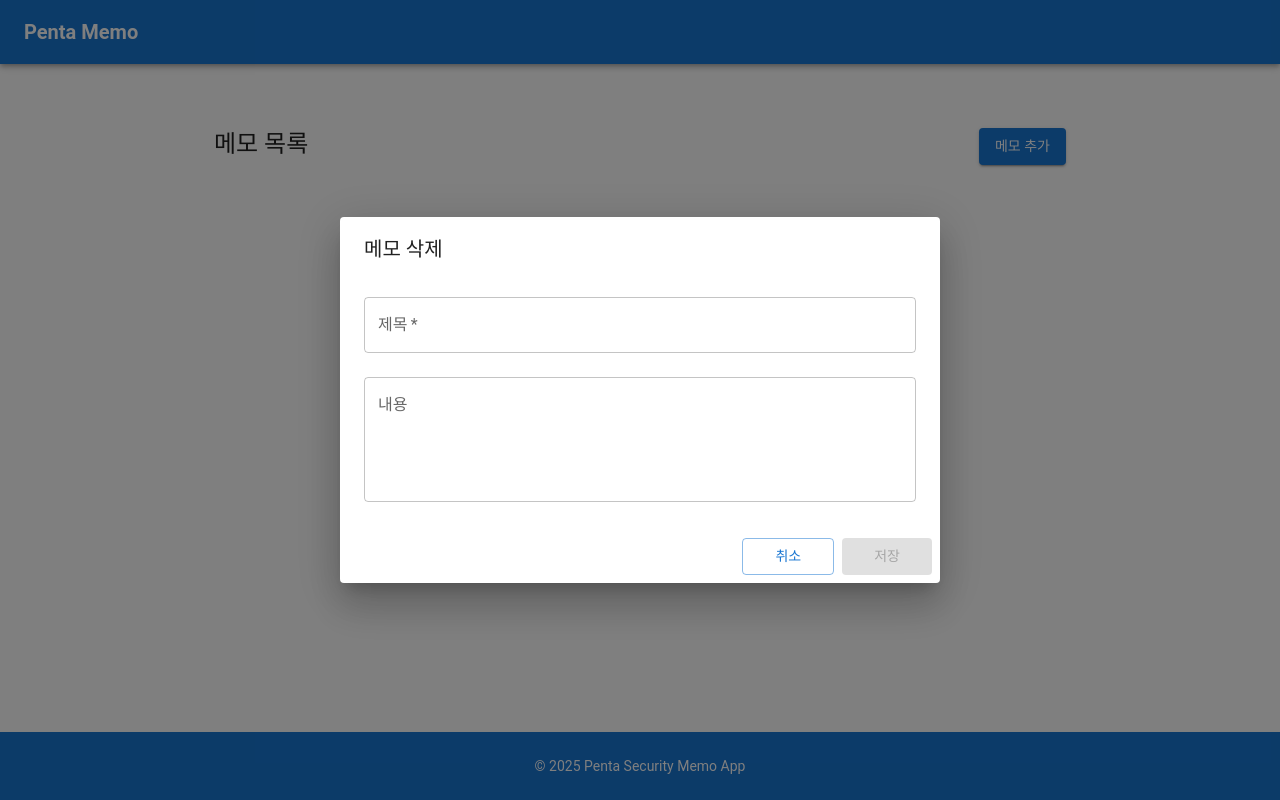
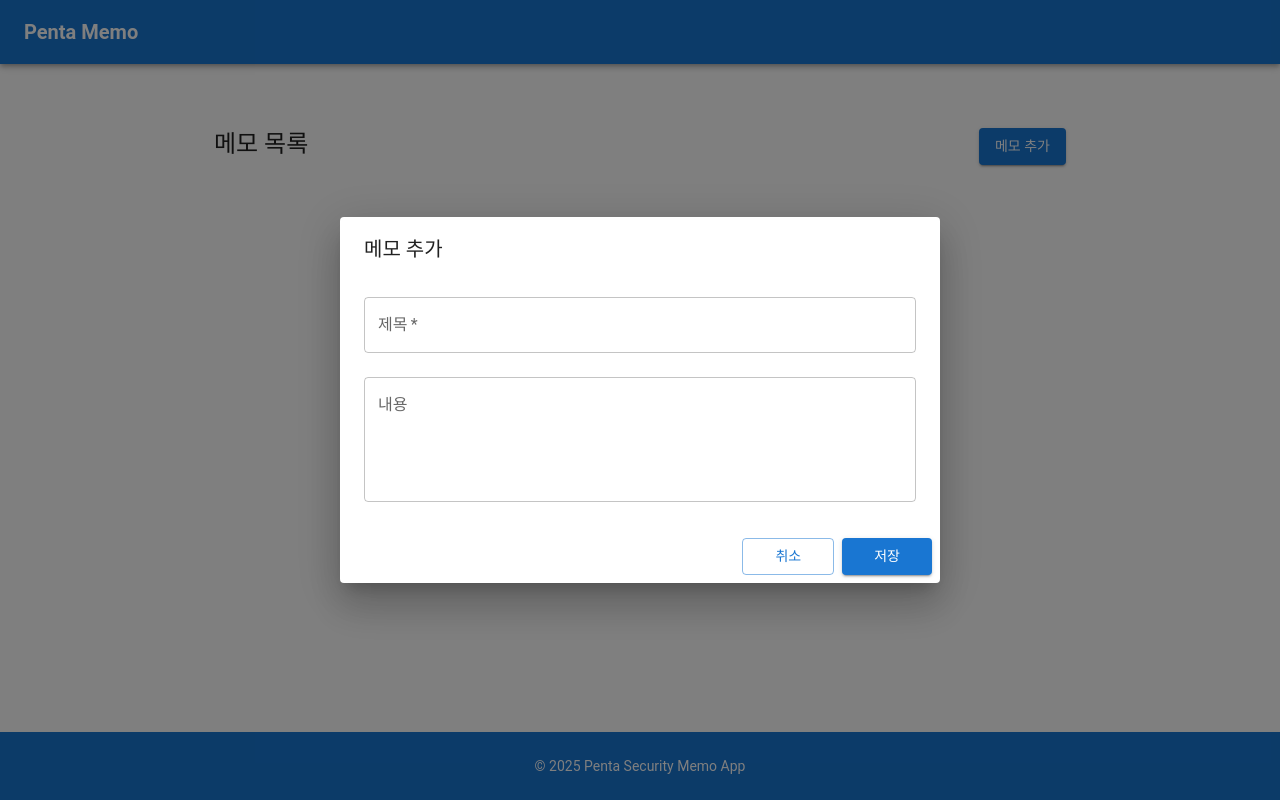
Before and after one commit to kk3june/penta-memo, a React (Vite) app: page / in a window 1280 px wide. Both pictures are taken after a click on the button "메모 추가". Built offline with nearby package versions, Linux system fonts and the light colour scheme.

Commit message:
feat. 메모 생성 및 수정 에러처리 수정

```diff
--- a/src/components/MemoForm.tsx
+++ b/src/components/MemoForm.tsx
@@ -9,45 +9,39 @@ import {
 import { useEffect, useState } from 'react';
 
 interface Props {
-  title: string;
   isOpenAddModal: boolean;
   onClose: () => void;
   onSubmit: (data: { title: string; content: string }) => void;
   initialData?: { title: string; content: string };
 }
 
-function MemoForm({
-  title,
-  isOpenAddModal,
-  onClose,
-  onSubmit,
-  initialData,
-}: Props) {
-  const [memo, setMemo] = useState<Record<string, string>>({
+function MemoForm({ isOpenAddModal, onClose, onSubmit, initialData }: Props) {
+  const [memo, setMemo] = useState({
     title: initialData?.title || '',
     content: initialData?.content || '',
   });
+  const [isTouched, setIsTouched] = useState(false);
 
   useEffect(() => {
     if (initialData) {
-      setMemo({
-        title: initialData.title,
-        content: initialData.content,
-      });
+      setMemo({ title: initialData.title, content: initialData.content });
     }
   }, [initialData]);
 
   useEffect(() => {
     if (!isOpenAddModal) {
       setMemo({ title: '', content: '' });
+      setIsTouched(false);
     }
   }, [isOpenAddModal]);
 
   const handleSave = () => {
+    setIsTouched(true);
     if (!memo.title.trim()) return;
 
     onSubmit({ title: memo.title.trim(), content: memo.content.trim() });
     setMemo({ title: '', content: '' });
+    setIsTouched(false);
     onClose();
   };
 
@@ -59,7 +53,7 @@ function MemoForm({
   return (
     <Dialog open={isOpenAddModal} onClose={onClose} fullWidth>
       <form onSubmit={handleSubmit}>
-        <DialogTitle>{title}</DialogTitle>
+        <DialogTitle>{initialData ? '메모 수정' : '메모 추가'}</DialogTitle>
         <DialogContent>
           <TextField
             fullWidth
@@ -70,6 +64,10 @@ function MemoForm({
             autoFocus
             value={memo.title}
             onChange={(e) => setMemo({ ...memo, title: e.target.value })}
+            error={isTouched && !memo.title.trim()}
+            helperText={
+              isTouched && !memo.title.trim() ? '제목을 입력해주세요.' : ''
+            }
           />
           <TextField
             fullWidth
@@ -94,7 +92,6 @@ function MemoForm({
             variant='contained'
             sx={{ px: 4 }}
             onClick={handleSave}
-            disabled={!memo.title.trim()}
             type='submit'>
             {initialData ? '수정' : '저장'}
           </Button>
--- a/src/containers/MemoApp.tsx
+++ b/src/containers/MemoApp.tsx
@@ -138,7 +138,6 @@ function MemoApp() {
 
             {isOpenAddModal && (
               <MemoForm
-                title={isEditMode ? '메모 수정' : '메모 삭제'}
                 isOpenAddModal={isOpenAddModal}
                 onClose={handleCloseModal}
                 onSubmit={isEditMode ? handleSubmitEdit : handleSubmitAdd}
```
